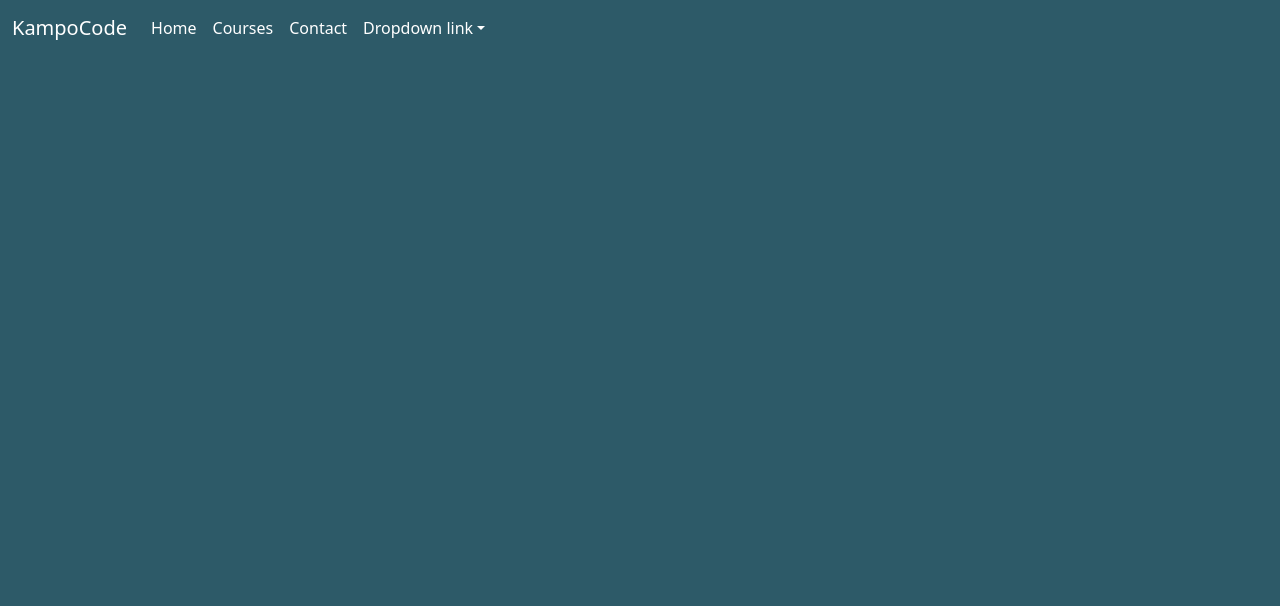
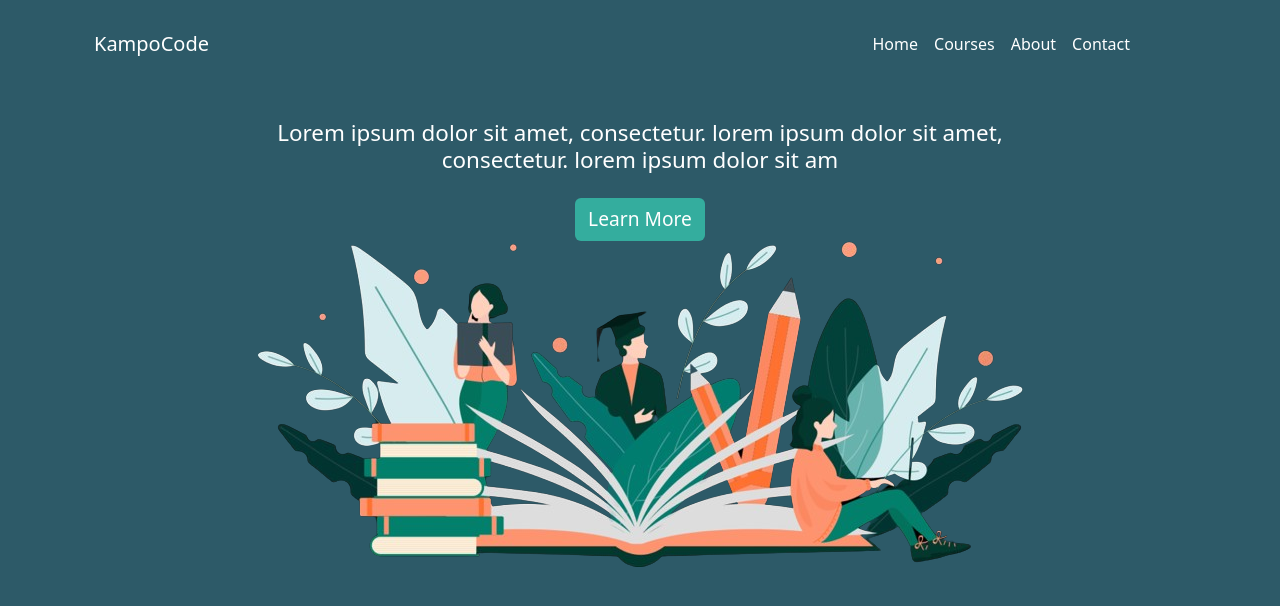
Before and after one commit to MarkoSantos-Dev/kampoCode, a React (Vite) app in the folder kampoCode/: page / in a window 1280 px wide. Shown: the top 606 px of the page. Built offline with nearby package versions, Linux system fonts and the light colour scheme.

Commit message:
fix landing layout and added image

```diff
--- a/kampoCode/src/App.css
+++ b/kampoCode/src/App.css
@@ -9,3 +9,15 @@
   height: 100vh;
   background-color: #2D5A68;
 }
+
+.btn{
+  background-color: #34AD9E;
+  font-size: 1.2rem;
+
+}
+
+.hero-content{
+  padding: 0px  10rem;
+  font-size: 1.4rem;
+
+}
--- a/kampoCode/src/App.jsx
+++ b/kampoCode/src/App.jsx
@@ -1,4 +1,4 @@
-import Nav from './assets/Component/Nav'
+import Nav from './Component/Nav'
 import './App.css'
 
 
--- /dev/null
+++ b/kampoCode/src/Component/Nav.jsx
@@ -0,0 +1,58 @@
+const Nav = () => {
+    return (
+        <header className="hero">
+            <div className="container">
+                <nav className="navbar navbar-expand-lg navbar-light bg-transparent">
+                    <div className="container-fluid d-flex justify-content-around mt-3" id="nav-space">
+                        <a className="navbar-brand text-white" href="#">KampoCode</a>
+                        <button
+                            className="navbar-toggler"
+                            type="button"
+                            data-bs-toggle="collapse"
+                            data-bs-target="#navbarNavDropdown"
+                            aria-controls="navbarNavDropdown"
+                            aria-expanded="false"
+                            aria-label="Toggle navigation"
+                        >
+                            <span className="navbar-toggler-icon"></span>
+                        </button>
+                        <div className="collapse navbar-collapse mx-5" id="navbarNavDropdown">
+                            <ul className="navbar-nav ms-auto">
+                                <li className="nav-item">
+                                    <a className="nav-link active text-white" aria-current="page" href="#">
+                                        Home
+                                    </a>
+                                </li>
+                                <li className="nav-item">
+                                    <a className="nav-link text-white" href="#">
+                                        Courses
+                                    </a>
+                                </li>
+                                <li className="nav-item">
+                                    <a className="nav-link text-white" href="#">
+                                        About
+                                    </a>
+                                </li>
+                                <li className="nav-item">
+                                    <a className="nav-link text-white" href="#">
+                                        Contact
+                                    </a>
+                                </li>
+                            </ul>
+                        </div>
+                    </div>
+                </nav>
+            <div className="container text-white text-center  mt-5">
+                <h5 className="hero-content">
+                    Lorem ipsum dolor sit amet, consectetur. lorem ipsum dolor sit amet,
+                    consectetur.  lorem ipsum dolor sit am
+                </h5>
+                <button className="btn text-white mt-3">Learn More</button>
+                </div>
+                <img src="./images/hero.png" className="img-fluid mx-auto d-block" alt="Hero image" />
+            </div>
+        </header>
+    );
+};
+
+export default Nav;
--- a/kampoCode/src/assets/Component/Nav.jsx
+++ /dev/null
@@ -1,42 +0,0 @@
-
-
-
-const Nav = () => {
-    return (
-        <header className="hero">
-            <nav className="navbar navbar-expand-lg ">
-                <div className="container-fluid bg-transparent d-flex justify-content-around" id="nav-space">
-                    <a className="navbar-brand text-white" href="#">KampoCode</a>
-                    <button className="navbar-toggler" type="button" data-bs-toggle="collapse" data-bs-target="#navbarNavDropdown" aria-controls="navbarNavDropdown" aria-expanded="false" aria-label="Toggle navigation">
-                        <span className="navbar-toggler-icon"></span>
-                    </button>
-                    <div className="collapse navbar-collapse " id="navbarNavDropdown">
-                        <ul className="navbar-nav ">
-                            <li className="nav-item">
-                                <a className="nav-link active text-white" aria-current="page" href="#">Home</a>
-                            </li>
-                            <li className="nav-item">
-                                <a className="nav-link text-white" href="#">Courses</a>
-                            </li>
-                            <li className="nav-item">
-                                <a className="nav-link text-white" href="#">Contact</a>
-                            </li>
-                            <li className="nav-item dropdown ">
-                                <a className="nav-link dropdown-toggle text-white"  href="#" role="button" data-bs-toggle="dropdown" aria-expanded="false">
-                                    Dropdown link
-                                </a>
-                                <ul className="dropdown-menu">
-                                    <li><a className="dropdown-item" href="#">Action</a></li>
-                                    <li><a className="dropdown-item" href="#">Another action</a></li>
-                                    <li><a className="dropdown-item" href="#">Something else here</a></li>
-                                </ul>
-                            </li>
-                        </ul>
-                    </div>
-                </div>
-            </nav>
-        </header>
-    );
-}
-
-export default Nav;
```
Also changed, not shown: kampoCode/public/images/hero.png (added).
